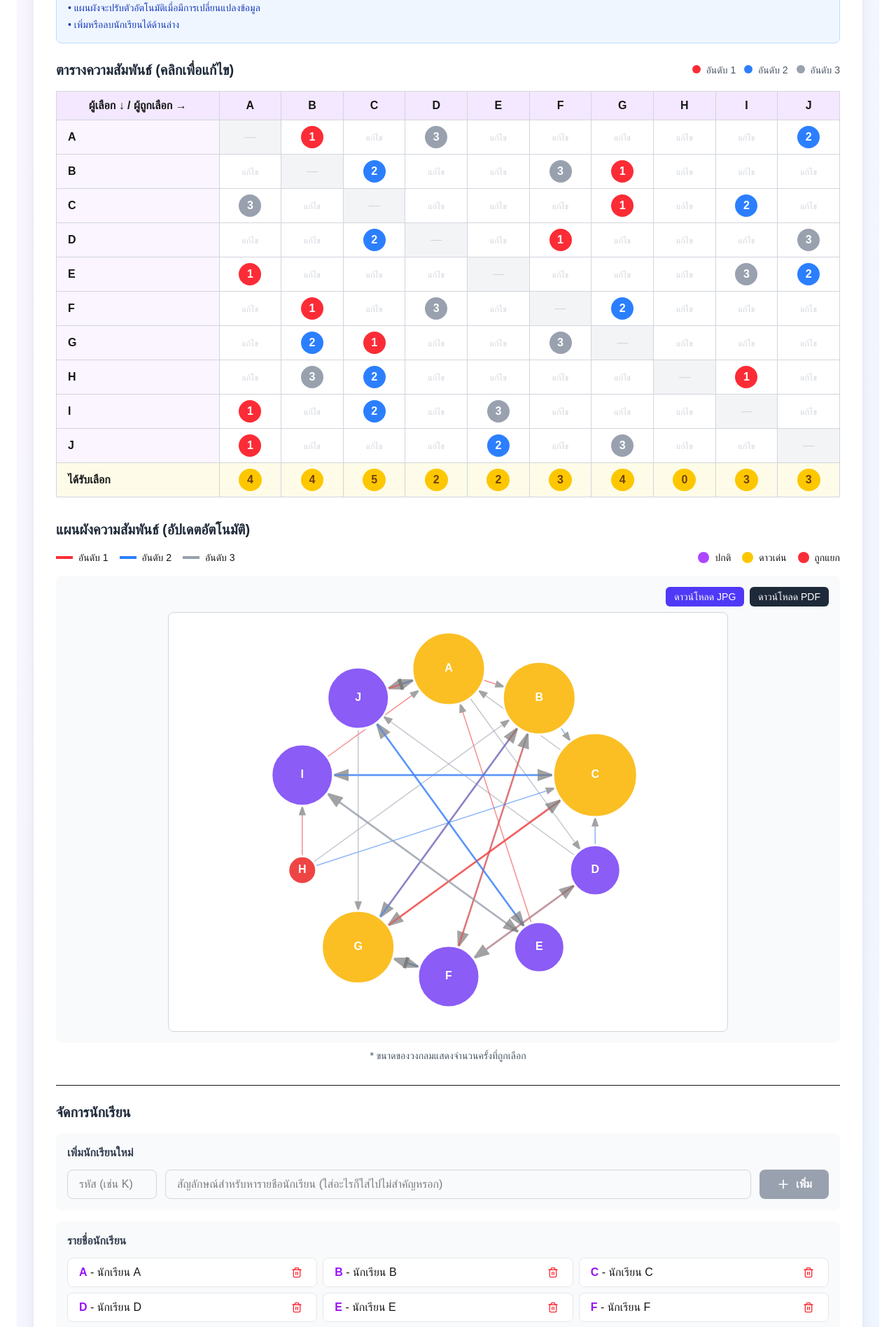
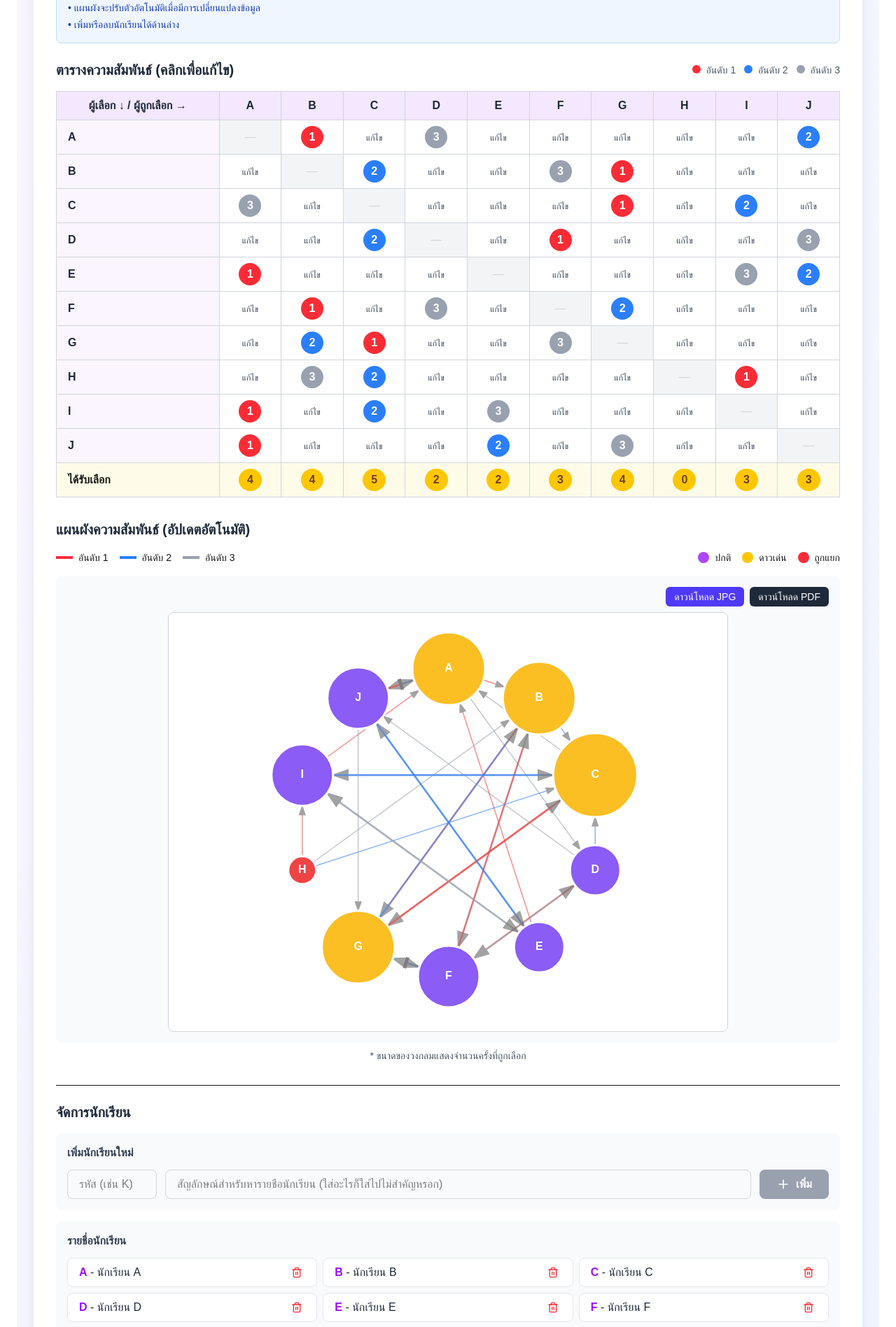
Before and after one commit to ffoster007/Socigram, a Next.js app: page / in a window 1280 px wide. Shown: the part 240-2137 px from the top of the page at 70% size. Built offline with nearby package versions, Linux system fonts and the light colour scheme.

Commit message:
changer font

```diff
--- a/app/components/Sociogram.tsx
+++ b/app/components/Sociogram.tsx
@@ -381,9 +381,9 @@ const SociogramApp = () => {
                 <table className="min-w-full border-collapse border border-gray-300">
                   <thead>
                     <tr className="bg-purple-100">
-                      <th className="border border-gray-300 px-4 py-2 sticky left-0 bg-purple-100">ผู้เลือก ↓ / ผู้ถูกเลือก →</th>
+                      <th className="border border-gray-300 px-4 py-2 sticky left-0 bg-purple-100 text-gray-800">ผู้เลือก ↓ / ผู้ถูกเลือก →</th>
                       {students.map(s => (
-                        <th key={s.id} className="border border-gray-300 px-4 py-2 text-center min-w-[60px]">
+                        <th key={s.id} className="border border-gray-300 px-4 py-2 text-center min-w-[60px] text-gray-800">
                           {s.id}
                         </th>
                       ))}
@@ -392,7 +392,7 @@ const SociogramApp = () => {
                   <tbody>
                     {students.map(s1 => (
                       <tr key={s1.id} className="hover:bg-gray-50">
-                        <td className="border border-gray-300 px-4 py-2 font-semibold bg-purple-50 sticky left-0">
+                        <td className="border border-gray-300 px-4 py-2 font-semibold bg-purple-50 sticky left-0 text-gray-800">
                           {s1.id}
                         </td>
                         {students.map(s2 => {
@@ -402,7 +402,7 @@ const SociogramApp = () => {
                           return (
                             <td
                               key={s2.id}
-                              className={`border border-gray-300 px-2 py-2 text-center cursor-pointer hover:bg-blue-50 transition-colors ${
+                              className={`border border-gray-300 px-2 py-2 text-center text-gray-800 cursor-pointer hover:bg-blue-50 transition-colors ${
                                 s1.id === s2.id ? 'bg-gray-100' : ''
                               }`}
                               onClick={() => handleCellClick(s1.id, s2.id)}
@@ -427,7 +427,7 @@ const SociogramApp = () => {
                                   {value}
                                 </span>
                               ) : (
-                                <span className="text-gray-300 text-xs">แก้ไข</span>
+                                <span className="text-gray-700 text-xs">แก้ไข</span>
                               )}
                             </td>
                           );
@@ -523,7 +523,7 @@ const SociogramApp = () => {
                 <div className="grid md:grid-cols-2 lg:grid-cols-3 gap-2">
                   {students.map(student => (
                     <div key={student.id} className="flex items-center justify-between bg-white rounded-lg px-4 py-2 border border-gray-200">
-                      <span className="font-medium">
+                      <span className="font-medium text-gray-800">
                         <span className="text-purple-600 font-bold">{student.id}</span> - {student.name}
                       </span>
                       <button
```
